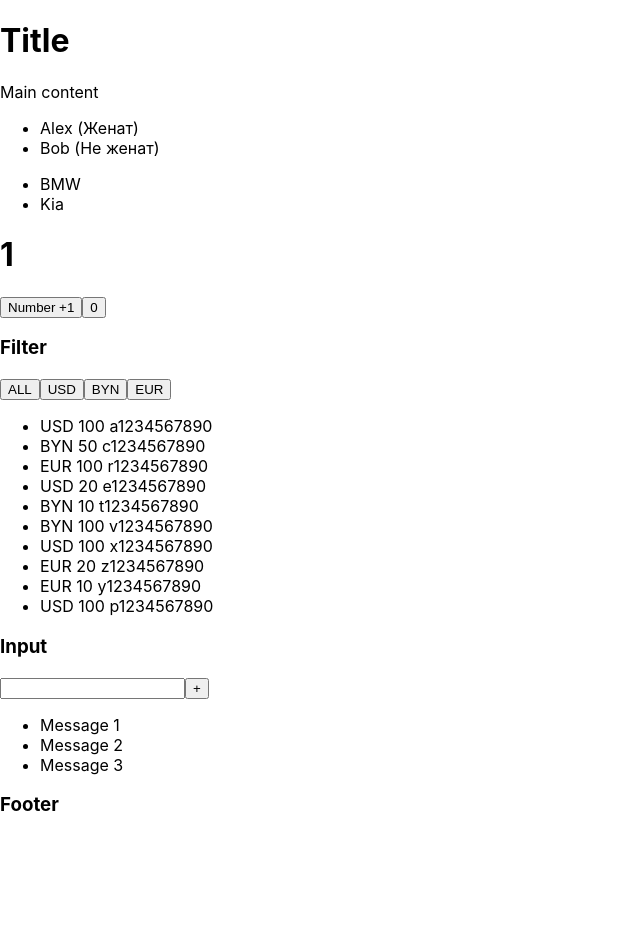
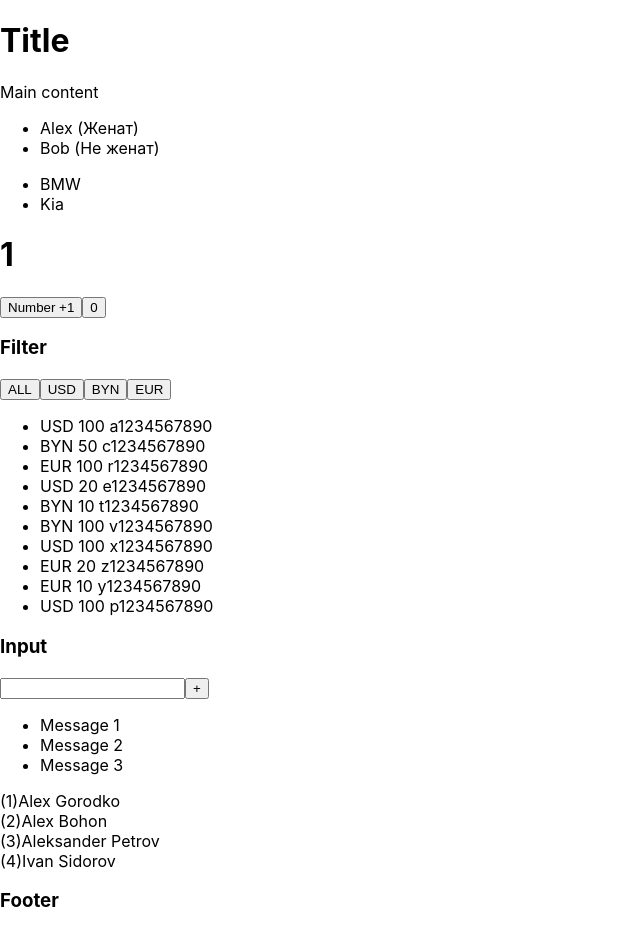
Before and after one commit to alekcandr1/MicroTasks, a React (Create React App) app: page / in a window 1280 px wide. Shown: the whole page, without its empty margins (0-640 px from the left). Before the commit the page ends 835 px from the top, so only its background shows below. Built offline with nearby package versions, Linux system fonts and the light colour scheme.

Commit message:
add filter

```diff
--- a/src/components/Body.tsx
+++ b/src/components/Body.tsx
@@ -5,6 +5,7 @@ import { UseStateTask } from './useStateTask'
 import { Filter } from './Filter'
 import { Filter2 } from './Filter2'
 import Messages from './Messages';
+import Devs from './Devs';
 
 const students = [
     {
@@ -66,6 +67,7 @@ export const Body = () => {
             <UseStateTask/>
             <Filter2/>
             <Messages messages={ messages } addMessage={ addMessage }/>
+            <Devs />
 
 
 
--- /dev/null
+++ b/src/components/Devs.tsx
@@ -0,0 +1,46 @@
+import React from 'react';
+
+type ManType = {
+    name: string,
+    age: number
+}
+type DevsType = {
+    stack: Array<string>
+    firstname: string
+    lastname: string
+}
+
+const people: ManType[] = [
+    {name: '(2)Alex Bohon', age: 29},
+    {name: '(3)Aleksander Petrov', age: 18},
+    {name: '(4)Ivan Sidorov', age: 54}
+]
+
+const devs: DevsType[] = [
+    {
+        stack: ['html', 'css'],
+        firstname: '(1)Alex', lastname: 'Gorodko'
+    }
+]
+
+const newDevs = [...devs, ...people.map(man=>({
+    stack: ['html', 'css'],
+    firstname: man.name.split(' ')[0],
+    lastname: man.name.split(' ')[1]
+}))]
+
+const Devs = () => {
+
+    console.log(devs)
+
+    return <div>
+        {newDevs.map((man, index) => (
+            <div key={index}>
+                <span>{man.firstname}</span>
+                <span> {man.lastname}</span>
+            </div>
+        ))}
+    </div>
+}
+
+export default Devs;
--- a/src/components/NewComponent.tsx
+++ b/src/components/NewComponent.tsx
@@ -21,7 +21,7 @@ export const NewComponent = (props: NewComponentPropsType) => {
     const renderCars = <ul>
         {
             props.cars.map((car, index) => {
-                return <li>
+                return <li key={index}>
                     {car.brand}
                 </li>
             })
```
